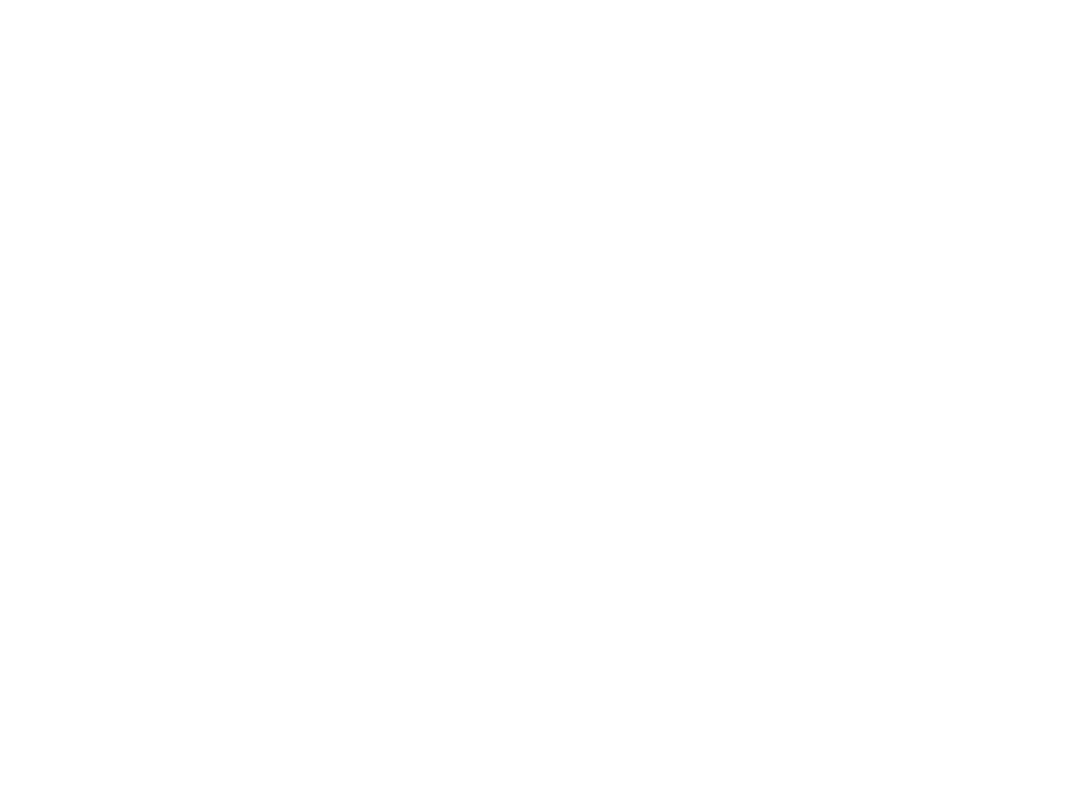
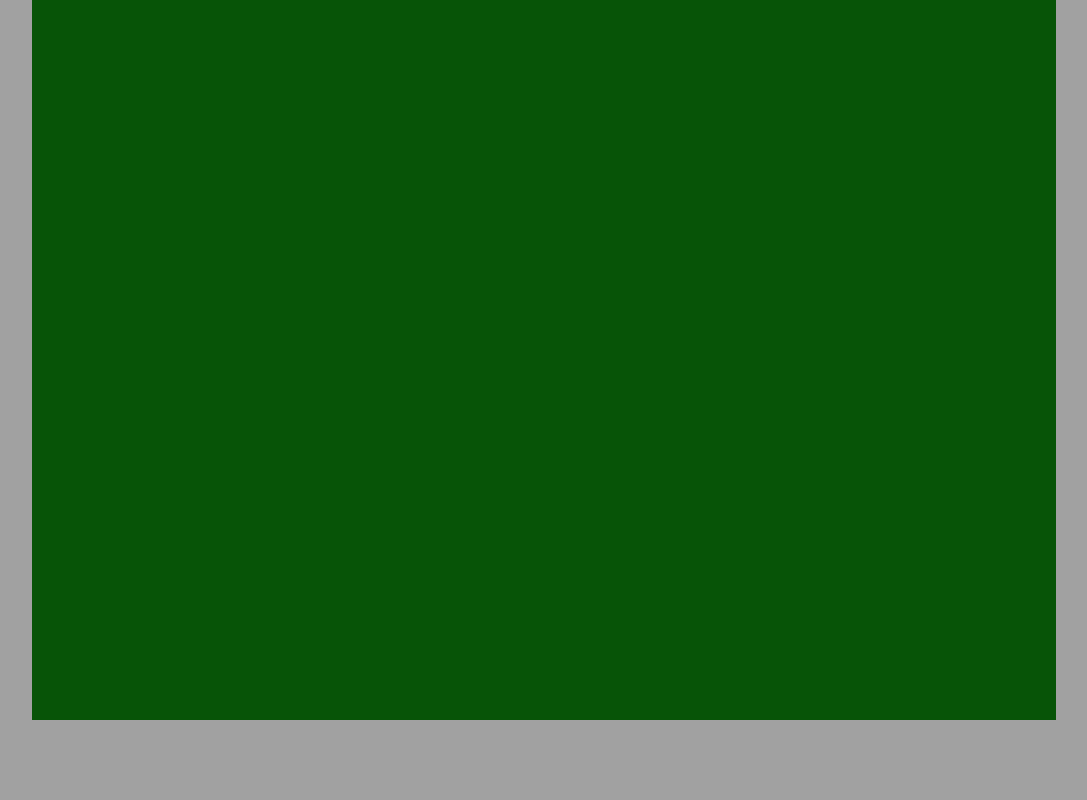
Before and after one commit to ptiry02/game-project, a website: page index.html in a window 1280 px wide. Shown: the whole page, without its empty margins (96-1183 px from the left). Drawn offline with Linux system fonts and the light colour scheme; files that its build step writes are made by us from their sources.

Commit message:
made board

```diff
--- a/css/styles.css
+++ b/css/styles.css
@@ -0,0 +1,30 @@
+* {
+  margin: 0;
+  padding: 0;
+  box-sizing: border-box;
+}
+
+body {
+  display: flex;
+  width: 100vw;
+  height: 100vh;
+  background-color: black;
+}
+
+.side {
+  width: 10vw;
+  height: 100%;
+  background-color: #a1a1a1;
+}
+
+#bottom {
+  width: 100%;
+  height: 10vh;
+  background-color: #a1a1a1;
+}
+
+#board {
+  width: 80vw;
+  height: 90vh;
+  background-color: #075407;
+}
--- a/index.html
+++ b/index.html
@@ -4,11 +4,16 @@
     <meta charset="UTF-8" />
     <meta http-equiv="X-UA-Compatible" content="IE=edge" />
     <meta name="viewport" content="width=device-width, initial-scale=1.0" />
-    <link rel="stylesheet" href="styles.css" />
+    <link rel="stylesheet" href="./css/styles.css" />
     <title>Road Crossing</title>
   </head>
   <body>
-    <div id="board"></div>
+    <div class="side"></div>
+    <div>
+      <div id="board"></div>
+      <div id="bottom"></div>
+    </div>
+    <div class="side"></div>
     <script type="module" src="./js/main.js"></script>
   </body>
 </html>
```
